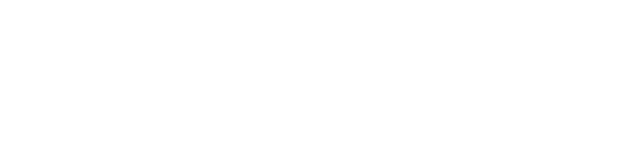
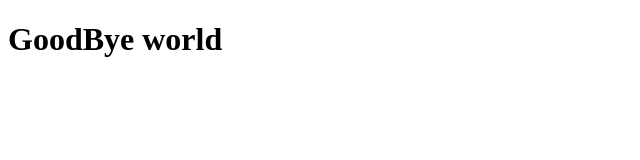
Before and after one commit to GanzosRozas/Prueba-git, a plain HTML site: page index.html in a window 1280 px wide. Shown: the whole page, without its empty margins (0-640 px from the left). Drawn offline with Linux system fonts and the light colour scheme.

Commit message:
goodbye world

```diff
--- a/index.html
+++ b/index.html
@@ -6,6 +6,6 @@
     <title>Document</title>
 </head>
 <body>
-
+    <h1>GoodBye world</h1>
 </body>
 </html>
```
